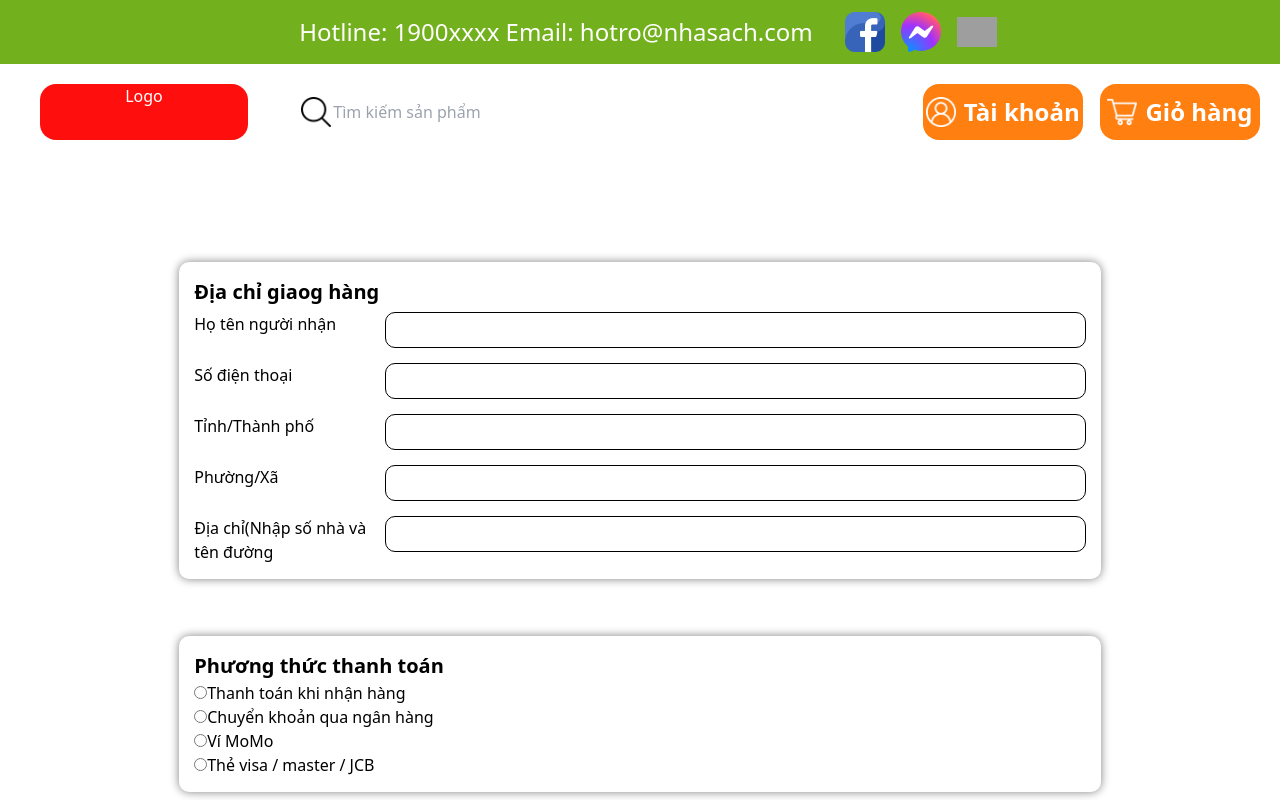
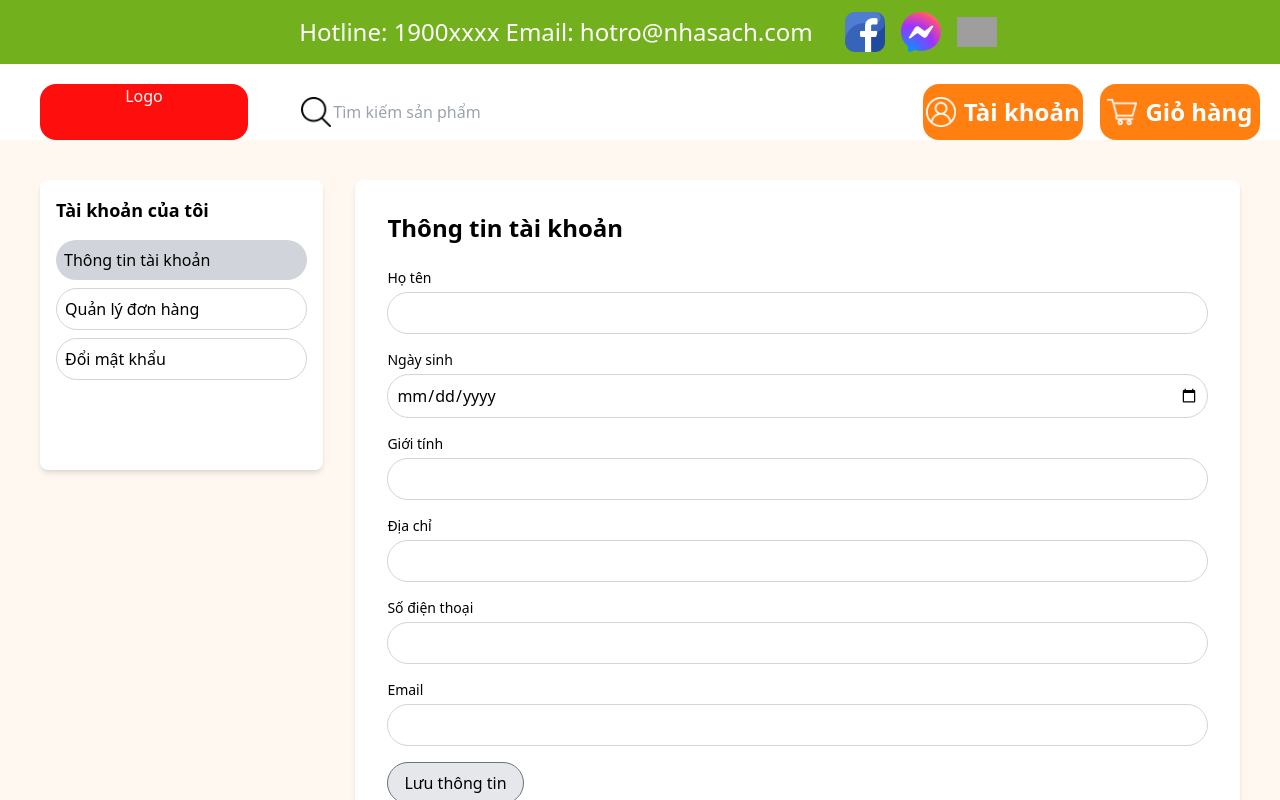
Before and after one commit to Tinii1601/do-an-IE104, a React (Create React App) app: page / in a window 1280 px wide. Shown: the top 800 px of the page. Built offline with nearby package versions, Linux system fonts and the light colour scheme; grey boxes are pictures that could not be loaded.

Commit message:
cap nhat l2

```diff
--- a/package.json
+++ b/package.json
@@ -8,7 +8,7 @@
     "@testing-library/user-event": "^13.5.0",
     "react": "^18.3.1",
     "react-dom": "^18.3.1",
-    "react-scripts": "5.0.1",
+    "react-scripts": "^5.0.1",
     "web-vitals": "^2.1.4"
   },
   "scripts": {
--- a/public/index.html
+++ b/public/index.html
@@ -7,6 +7,7 @@
   </head>
   <body>
     <noscript>You need to enable JavaScript to run this app.</noscript>
+
     <div id="root"></div>
   </body>
 </html>
--- /dev/null
+++ b/src/components/Account.js
@@ -0,0 +1,123 @@
+import React, { useState } from 'react';
+
+function Account() {
+  const [activeSection, setActiveSection] = useState('accountInfo');
+
+  return (
+    <div className="flex bg-[#FFF8F0] p-10 min-h-screen justify-center">
+      {/* Sidebar */}
+      <div className="bg-white p-4 rounded-lg shadow-md w-[380px] h-[290px] mr-8">
+        <h2 className="font-semibold mb-4 text-lg">Tài khoản của tôi</h2>
+        <div className="space-y-2">
+          <button
+            onClick={() => setActiveSection('accountInfo')}
+            className={`block w-full text-left p-2 rounded-full ${
+              activeSection === 'accountInfo' ? 'bg-gray-300' : 'bg-white border border-gray-300'
+            } hover:bg-gray-100`}
+          >
+            Thông tin tài khoản
+          </button>
+          <button
+            onClick={() => setActiveSection('orderManagement')}
+            className={`block w-full text-left p-2 rounded-full ${
+              activeSection === 'orderManagement' ? 'bg-gray-300' : 'bg-white border border-gray-300'
+            } hover:bg-gray-100`}
+          >
+            Quản lý đơn hàng
+          </button>
+          <button
+            onClick={() => setActiveSection('changePassword')}
+            className={`block w-full text-left p-2 rounded-full ${
+              activeSection === 'changePassword' ? 'bg-gray-300' : 'bg-white border border-gray-300'
+            } hover:bg-gray-100`}
+          >
+            Đổi mật khẩu
+          </button>
+        </div>
+      </div>
+
+      {/* Main Content */}
+      <div
+        className={`flex flex-col bg-white p-8 rounded-lg shadow-md ${
+          activeSection === 'changePassword' ? 'w-[1200px] h-[520px]' : 'w-[1200px] h-[830px]'
+        }`}
+      >
+        {activeSection === 'accountInfo' && (
+          <>
+            <h2 className="text-2xl font-bold mb-6">Thông tin tài khoản</h2>
+            <form className="space-y-4">
+              <div>
+                <label className="block text-sm font-medium mb-1">Họ tên</label>
+                <input type="text" className="w-full border border-gray-300 rounded-full p-2" />
+              </div>
+              <div>
+                <label className="block text-sm font-medium mb-1">Ngày sinh</label>
+                <input type="date" className="w-full border border-gray-300 rounded-full p-2" />
+              </div>
+              <div>
+                <label className="block text-sm font-medium mb-1">Giới tính</label>
+                <input type="text" className="w-full border border-gray-300 rounded-full p-2" />
+              </div>
+              <div>
+                <label className="block text-sm font-medium mb-1">Địa chỉ</label>
+                <input type="text" className="w-full border border-gray-300 rounded-full p-2" />
+              </div>
+              <div>
+                <label className="block text-sm font-medium mb-1">Số điện thoại</label>
+                <input type="text" className="w-full border border-gray-300 rounded-full p-2" />
+              </div>
+              <div>
+                <label className="block text-sm font-medium mb-1">Email</label>
+                <input type="email" className="w-full border border-gray-300 rounded-full p-2" />
+              </div>
+              <button type="submit" className="bg-gray-200 text-black py-2 px-4 rounded-full border border-gray-500 hover:bg-gray-300">
+                Lưu thông tin
+              </button>
+            </form>
+          </>
+        )}
+
+        {activeSection === 'orderManagement' && (
+          <>
+            <h2 className="text-2xl font-bold mb-6">Quản lý đơn hàng</h2>
+            <div className="flex space-x-4 mb-6">
+              <button className="px-4 py-2 border border-gray-300 rounded-full hover:bg-gray-100">Tất cả đơn</button>
+              <button className="px-4 py-2 border border-gray-300 rounded-full hover:bg-gray-100">Đang xử lý</button>
+              <button className="px-4 py-2 border border-gray-300 rounded-full hover:bg-gray-100">Đang vận chuyển</button>
+              <button className="px-4 py-2 border border-gray-300 rounded-full hover:bg-gray-100">Đã giao</button>
+              <button className="px-4 py-2 border border-gray-300 rounded-full hover:bg-gray-100">Đã hủy</button>
+            </div>
+            <div className="flex-1 bg-white rounded-lg border border-gray-200 p-4">
+            <p class="text-gray-800 text-opacity-70">Bạn chưa có đơn hàng nào</p>
+            </div>
+          </>
+        )}
+
+        {activeSection === 'changePassword' && (
+          <div>
+            <h2 className="text-2xl font-bold mb-6">Đổi mật khẩu</h2>
+            <form className="space-y-4">
+              <div>
+                <label className="block text-sm font-medium mb-1">Mật khẩu hiện tại</label>
+                <input type="password" className="w-full border border-gray-300 rounded-full p-2" />
+              </div>
+              <div>
+                <label className="block text-sm font-medium mb-1">Mật khẩu mới</label>
+                <input type="password" className="w-full border border-gray-300 rounded-full p-2" />
+              </div>
+              <div>
+                <label className="block text-sm font-medium mb-1">Nhập lại mật khẩu mới</label>
+                <input type="password" className="w-full border border-gray-300 rounded-full p-2" />
+              </div>
+              <button type="submit" className="bg-gray-200 text-black py-2 px-4 rounded-full border border-gray-500 hover:bg-gray-300">
+                Lưu thay đổi
+              </button>
+            </form>
+          </div>
+        )}
+      </div>
+    </div>
+  );
+}
+
+export default Account;
--- a/src/components/Product.js
+++ /dev/null
@@ -1,24 +0,0 @@
-import React from "react";
-
-class Product extends React.Component {
-  render() {
-    return (
-      <>
-        <div className="relative border rounded-2xl w-56 h80 items-center bg-white py-2 px-3 cursor-pointer">
-          <div className="absolute top-0 right-0 bg-red text-white text-xs font-bold px-2 py-1 rounded-bl-lg">
-            Sale 20%
-          </div>
-          <img
-            src={require("../assets/images/hai-van-dam-duoi-bien-tb-2024.jpg")}
-            width="200px"
-          />
-          <p>Hải Vân Đắm Dưới Biển</p>
-          <p className="font-bold">99,000 đ</p>
-        </div>
-      </>
-    );
-  }
-  i;
-}
-
-export default Product;
--- a/src/views/App.js
+++ b/src/views/App.js
@@ -1,17 +1,15 @@
 import React from "react";
 import Header from "../components/Header";
 import Footer from "../components/Footer";
-import Product from "../components/Product";
-import Pay from "./Pay";
-
-// import Login from "./Login";
+import Login from "../views/Login";
+import Account from "../components/Account";
 
 class App extends React.Component {
   render() {
     return (
       <>
         <Header />
-        <Pay />
+        <Account />
         <Footer />
       </>
     );
```
Also changed, not shown: src/assets/images/hai-van-dam-duoi-bien-tb-2024.jpg (deleted), 1 other file (tests, documents, lock files or other folders).
